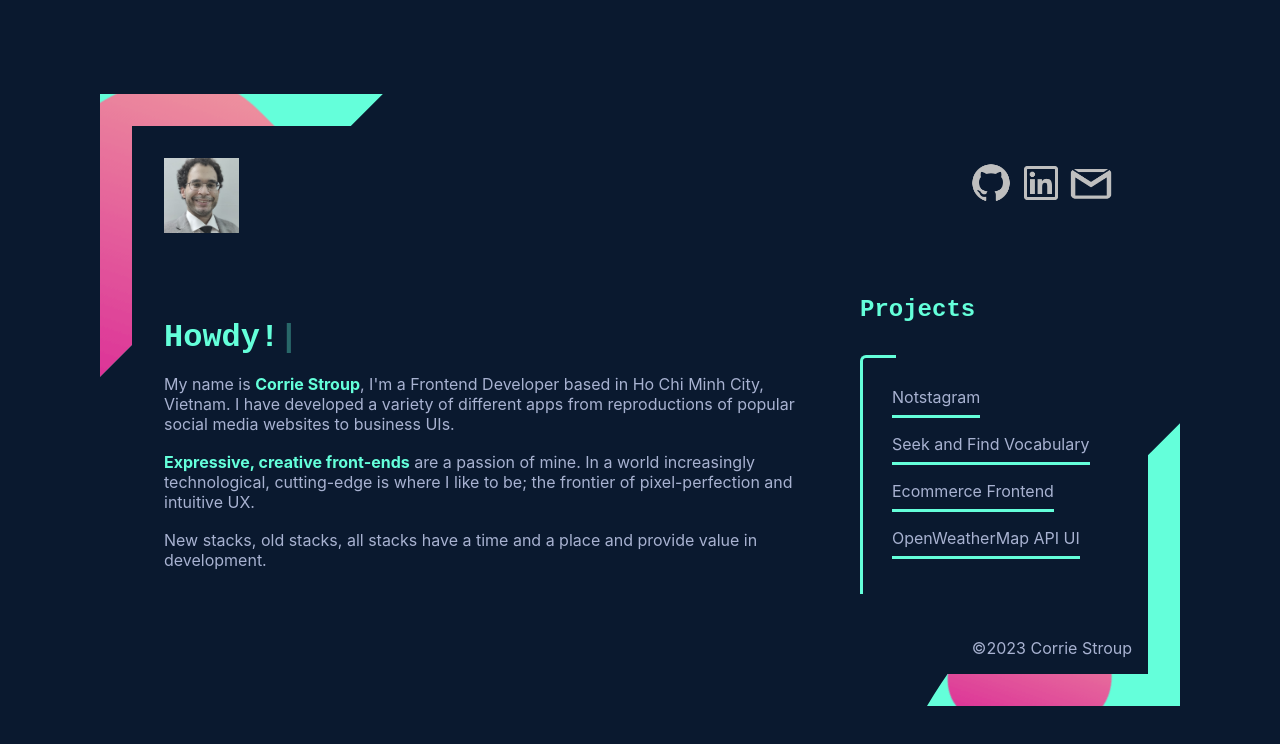
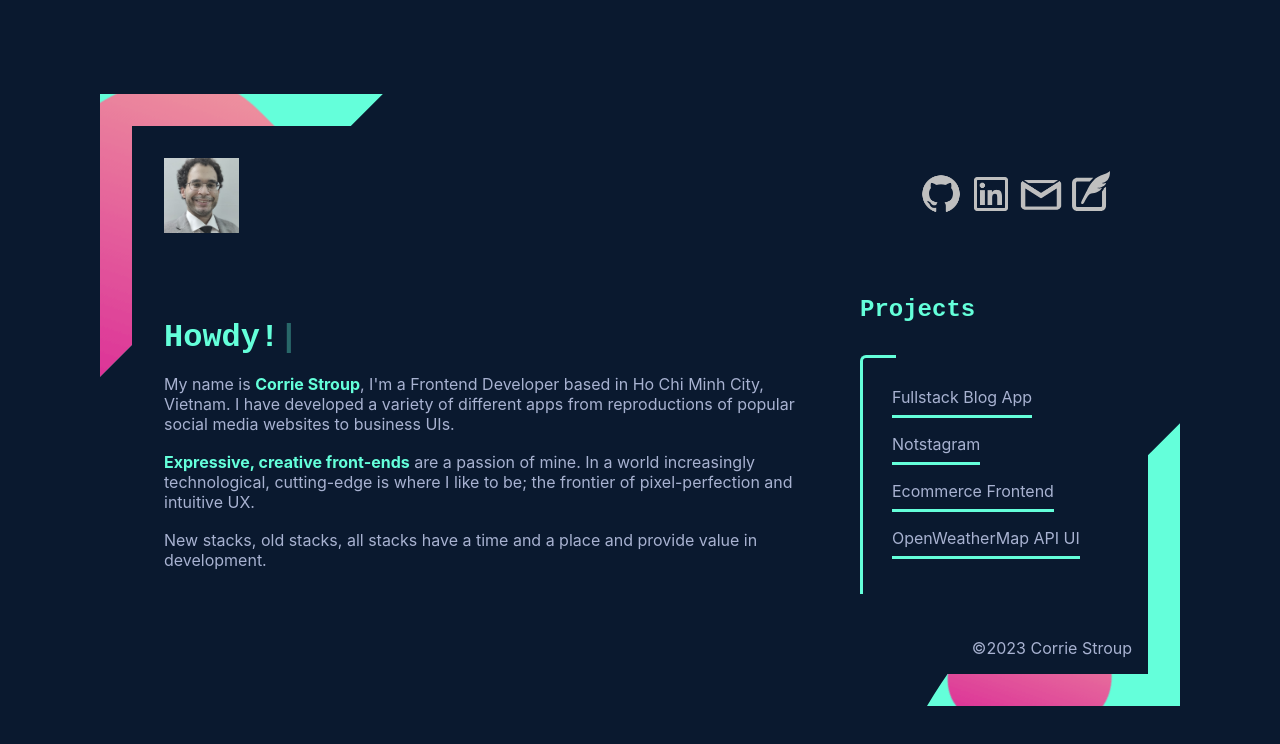
Before and after one commit to Cililocwee/portfolio, a React (Vite) app: page / in a window 1280 px wide. Shown: the top 744 px of the page. Built offline with nearby package versions, Linux system fonts and the light colour scheme.

Commit message:
Added additional projects and blog link

```diff
--- a/src/App.jsx
+++ b/src/App.jsx
@@ -1,10 +1,8 @@
-import { useState } from "react";
 import "./App.css";
 import BackgroundLayer from "./components/BackgroundLayer";
 import BlurbDisplay from "./components/BlurbDisplay";
 import ProjectMenu from "./components/ProjectMenu";
 import SiteHeader from "./components/SiteHeader";
-import LavaLamp from "./lavalamp/LavaLamp";
 
 function App() {
   function displayBlurb(blurb) {
--- a/src/components/SiteHeader.jsx
+++ b/src/components/SiteHeader.jsx
@@ -3,6 +3,7 @@ import ProfilePicture from "../assets/profilepicture.jpg";
 import GHIcon from "../assets/github.png";
 import LIIcon from "../assets/linkedin.png";
 import GMIcon from "../assets/gmail.png";
+import Blog from "../assets/blog.svg";
 import "./components.css";
 
 export default function SiteHeader({ visibilityToggle }) {
@@ -28,6 +29,9 @@ export default function SiteHeader({ visibilityToggle }) {
             alt="email: corrie.stroup@gmail.com"
           />
         </a>
+        <a href="https://corries-devblog.web.app">
+          <img id="blog-icon" src={Blog} alt="github profile" />
+        </a>
       </div>
     </div>
   );
--- a/src/components/components.css
+++ b/src/components/components.css
@@ -26,7 +26,8 @@
 }
 
 #connect-box {
-  /* background-color: rgba(0, 144, 144, 0.5); */
+  display: flex;
+  align-items: center;
 }
 
 #connect-box img {
@@ -43,6 +44,13 @@
 .connect-icon {
   width: 50px;
   height: 50px;
+}
+
+#blog-icon {
+  width: 40px;
+  height: 40px;
+  margin: 5px;
+  margin-top: 0;
 }
 
 /** BLURB DISPLAY **/
--- a/src/projects/projectList.js
+++ b/src/projects/projectList.js
@@ -1,11 +1,35 @@
 const projectList = [
+  {
+    projectTitle: "Fullstack Blog App",
+    projectImg: "",
+    projectLive: "https://corries-devblog.web.app",
+    projectRepo: "https://github.com/Cililocwee/firebase-blog",
+    projectDescription:
+      "I developed this blog application using MERN stack. To enhance the efficiency of the application for its small-scale usage, I retooled the backend to use Firebase and its associated API. This project allowed me to utilize my skills in both frontend and backend development, while also demonstrating my ability to adapt and optimize the technology stack for a more efficient outcome.",
+  },
   {
     projectTitle: "Notstagram",
     projectImg: "https://picsum.photos/200",
     projectLive: "https://notstagram-fcf48.web.app/#/",
     projectRepo: "https://github.com/Cililocwee/notstagram",
     projectDescription:
-      "Notstagram is a clone of Instagram that currently allows users to browse uploaded posts and in future updates will allow users to register an account and upload content. As a proof of concept mock-up, the main features of a social media app such as Instagram are functional: a main feed that reads from the database to maintain the contents and comments and an explore tool on the Discover page that mimics the Discover feature on a robust social media platform. The stack is Firebase on the backend with ReactJS/Typescript on the frontend.",
+      "I developed Notstagram, a feature-rich Instagram clone that enables users to browse and discover new photo content. The application features a main feed and an explore tool, mirroring the functionality of the Discover feature on Instagram's robust social media platform. The stack I utilized consists of Firebase on the backend, and ReactJS/Typescript on the frontend, enabling the development of performant and interactive user interfaces. This project showcases my technical expertise in building web applications and my ability to implement complex features on a modern technology stack.",
+  },
+  {
+    projectTitle: "Ecommerce Frontend",
+    projectImg: "https://picsum.photos/202",
+    projectLive: "https://cililocwee.github.io/store-front/",
+    projectRepo: "https://github.com/Cililocwee/store-front",
+    projectDescription:
+      "A simple, intuitive UI for a restaurant's online retail services. Structured as a Single-page Web App, this UI loads quickly and effectively. The menu can be filtered by desired category and uses components to quickly render the desired items. Cart count and total are kept in global state using React Context allowing users to update cart counts from both the menu page and the shopping cart display.",
+  },
+  {
+    projectTitle: "OpenWeatherMap API UI",
+    projectImg: "https://picsum.photos/203",
+    projectLive: "https://cililocwee.github.io/weather-app/",
+    projectRepo: "https://github.com/Cililocwee/weather-app",
+    projectDescription:
+      "I created a lightweight weather application that consumes the OpenWeatherMap API, leveraging its weather data to display current weather conditions and hourly and daily forecasts. The app features dynamic rendering of weather icons based on real-time weather conditions, providing an engaging and informative user experience. Developed with vanilla JavaScript, this project demonstrates my proficiency in working with web APIs and implementing engaging user interfaces with client-side scripting.",
   },
   {
     projectTitle: "Seek and Find Vocabulary",
@@ -15,22 +39,6 @@ const projectList = [
     projectDescription:
       "A proof-of-concept language learning tool for beginner Language Learners or children. Seek and Find Vocabulary times users on how quickly they can locate and label objects in English and keeps track of the quickest times for a gameified experience. It uses React with Typescript on the frontend and Firebase on the backend.",
   },
-  {
-    projectTitle: "Ecommerce Frontend",
-    projectImg: "https://picsum.photos/202",
-    projectLive: "https://cililocwee.github.io/store-front/",
-    projectRepo: "https://github.com/Cililocwee/store-front",
-    projectDescription:
-      "A simple, intuitive UI for a restaurant's online retail services. Structured as a Single-page Web App, this UI loads quickly and effectively. The menu can be filtered by desired category and uses components to quickly render the desired items. Cart count and total are kept in global state using React Context allowing uses to update cart counts from both the menu page and the shopping cart display.",
-  },
-  {
-    projectTitle: "OpenWeatherMap API UI",
-    projectImg: "https://picsum.photos/203",
-    projectLive: "https://cililocwee.github.io/weather-app/",
-    projectRepo: "https://github.com/Cililocwee/weather-app",
-    projectDescription:
-      "This app consumes the OpenWeatherMap API to update users on the weather forecast based on the location they input. The theme updates based on the current weather in the location. The displayed weather can be toggled between Imperial and Metric units. The weather is available in current, hourly, and daily forecasts. The frontend is made in Vanilla JavaScript.",
-  },
 ];
 
 export default projectList;
```
Also changed, not shown: src/assets/blog.svg (added).
